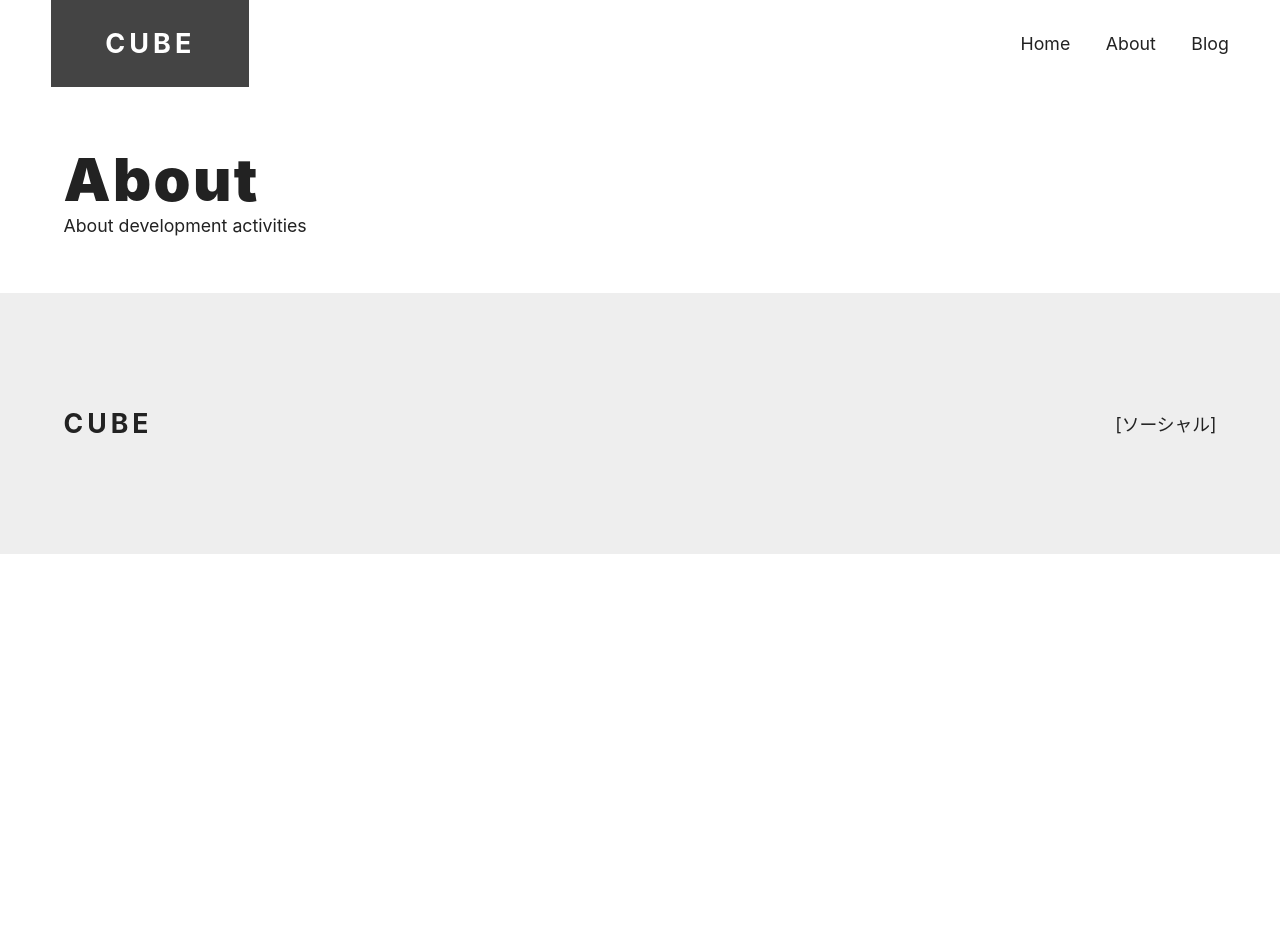
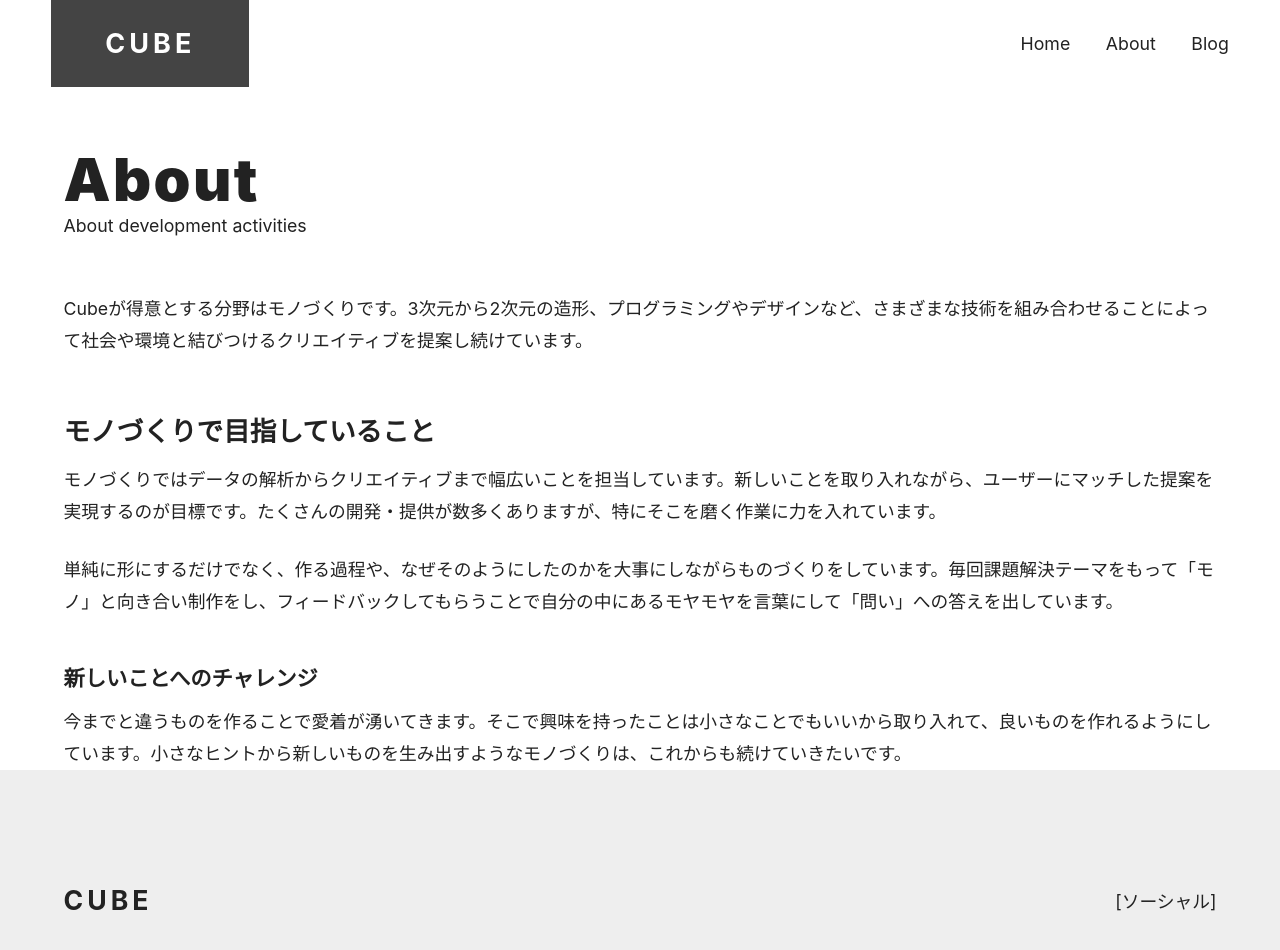
Before and after one commit to d-ishizuka/next_blog, a Next.js app in the folder blog/: page /about in a window 1280 px wide. Shown: the top 950 px of the page. Before the commit the page ends 800 px from the top, so only its background shows below. Built offline with nearby package versions, Linux system fonts and the light colour scheme.

Commit message:
add postbody comppnent

```diff
--- a/blog/app/about/page.js
+++ b/blog/app/about/page.js
@@ -1,5 +1,6 @@
 import Container from "@/components/container";
 import Hero from "@/components/hero";
+import PostBody from "@/components/post-body";
 
 export default function About() {
   return (
@@ -8,6 +9,23 @@ export default function About() {
         title="About"
         subtitle="About development activities"
       />
+
+      <PostBody>
+        <p>
+          Cubeが得意とする分野はモノづくりです。3次元から2次元の造形、プログラミングやデザインなど、さまざまな技術を組み合わせることによって社会や環境と結びつけるクリエイティブを提案し続けています。
+        </p>
+        <h2>モノづくりで目指していること</h2>
+        <p>
+          モノづくりではデータの解析からクリエイティブまで幅広いことを担当しています。新しいことを取り入れながら、ユーザーにマッチした提案を実現するのが目標です。たくさんの開発・提供が数多くありますが、特にそこを磨く作業に力を入れています。
+        </p>
+        <p>
+          単純に形にするだけでなく、作る過程や、なぜそのようにしたのかを大事にしながらものづくりをしています。毎回課題解決テーマをもって「モノ」と向き合い制作をし、フィードバックしてもらうことで自分の中にあるモヤモヤを言葉にして「問い」への答えを出しています。
+        </p>
+        <h3>新しいことへのチャレンジ</h3>
+        <p>
+          今までと違うものを作ることで愛着が湧いてきます。そこで興味を持ったことは小さなことでもいいから取り入れて、良いものを作れるようにしています。小さなヒントから新しいものを生み出すようなモノづくりは、これからも続けていきたいです。
+        </p>
+      </PostBody>
     </Container>
 
   );
--- /dev/null
+++ b/blog/components/post-body/index.js
@@ -0,0 +1,9 @@
+import styles from "./styles.module.css";
+
+export default function PostBody({ children }) {
+  return (
+    <div className={styles.stack}>
+      {children}
+    </div>
+  )
+}
--- /dev/null
+++ b/blog/components/post-body/styles.module.css
@@ -0,0 +1,33 @@
+.stack {
+  display: flex;
+  flex-direction: column;
+}
+
+.stack > * {
+  margin-top: 0 !important;
+}
+
+.stack > * + * {
+  margin-top: var(--stack-space, 1.5em) !important;
+}
+
+/* 直下のh2, h3にセット */
+.stack > h2,
+.stack > h3 {
+  --stack-space: 2em;
+}
+
+/* 直下のh2, h3の直後の要素にセット */
+.stack > h2 + *,
+.stack > h3 + * {
+  --stack-space: 0.8em;
+}
+
+.stack p {
+  line-height: 1.8;
+}
+
+.stack ul {
+  padding: revert;
+  list-style: revert;
+}
```
